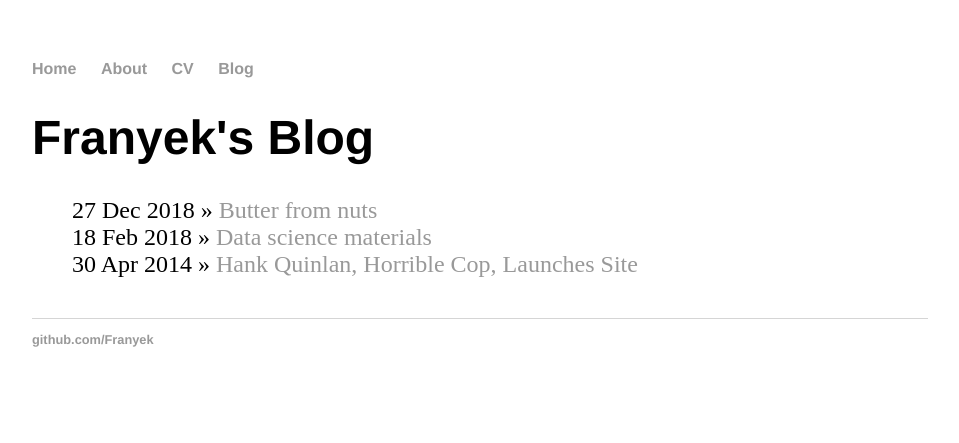
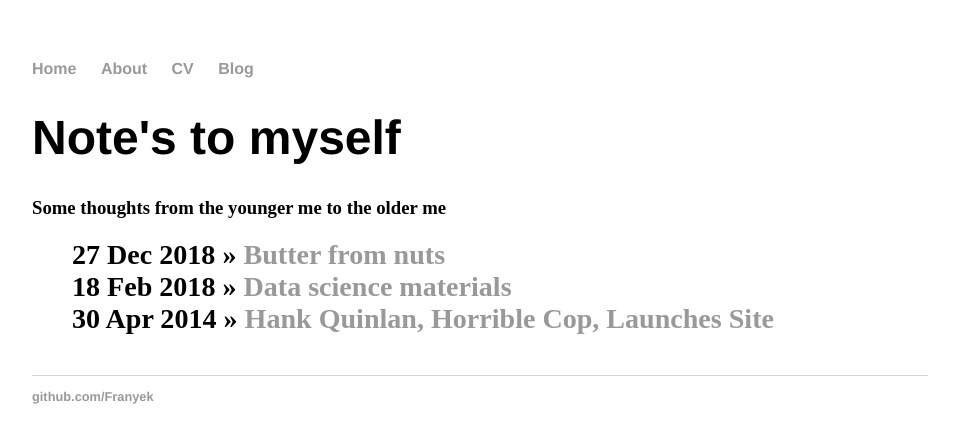
Before and after one commit to Franyek/franyek.github.io, a Jekyll site: the page built from blog/index.html, in a window 1280 px wide. Shown: the top 443 px of the page, without its empty margins (160-1119 px from the left). Built offline with Jekyll 4.4.1, drawn with Linux system fonts in a browser that asks for light colours.

Commit message:
change blog header

```diff
--- a/blog/index.html
+++ b/blog/index.html
@@ -1,8 +1,10 @@
 ---
 layout: default
-title: Franyek's Blog
+title: Note's to myself
+sub-title: Some thoughts from the younger me to the older me
 ---
 	<h1>{{ page.title }}</h1>
+	<h3>{{ page.sub-title }}<h3>
 	<ul class="posts">
 
 	  {% for post in site.posts %}
```
